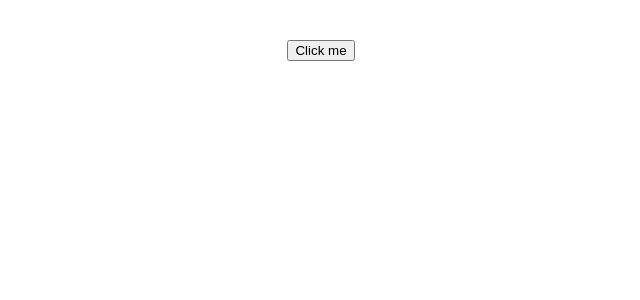
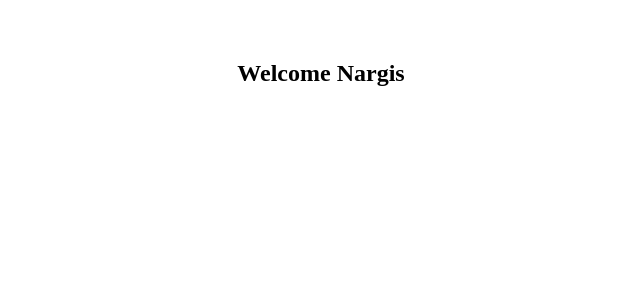
Before and after one commit to Nargissamatova/react_basics, a React (Vite) app in the folder counter/: page / in a window 1280 px wide. Shown: the top 300 px of the page, without its empty margins (319-959 px from the left). Built offline with nearby package versions, Linux system fonts and the light colour scheme.

Commit message:
User greeting task

```diff
--- a/counter/src/App.jsx
+++ b/counter/src/App.jsx
@@ -1,11 +1,11 @@
-import { useState } from "react";
 import "./App.css";
+import Greeting from "./UserGreeting";
 
 function App() {
   return (
-    <div>
-      <button>Click me</button>
-    </div>
+    <>
+      <Greeting isLoggedIn={true} name="Nargis" />
+    </>
   );
 }
 
--- /dev/null
+++ b/counter/src/UserGreeting.jsx
@@ -0,0 +1,8 @@
+function Greeting(props) {
+  return props.isLoggedIn ? (
+    <h2>Welcome {props.name}</h2>
+  ) : (
+    <h2>You should login first</h2>
+  );
+}
+export default Greeting;
```
